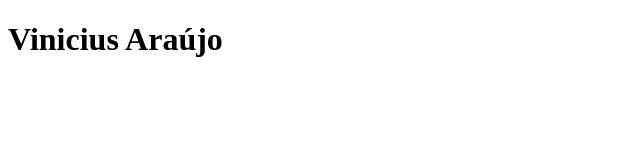
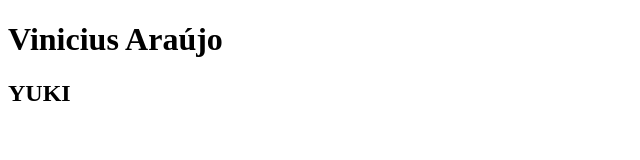
Before and after one commit to viniciusarauzx/teste-vini, a plain HTML site: page index.html in a window 1280 px wide. Shown: the full height of the page, 0-640 px from the left. Drawn offline with Linux system fonts and the light colour scheme.

Commit message:
Criação de <h2>

```diff
--- a/index.html
+++ b/index.html
@@ -7,5 +7,6 @@
 </head>
 <body>
     <h1>Vinicius Araújo</h1>
+    <h2>YUKI</h2>
 </body>
 </html>
```
